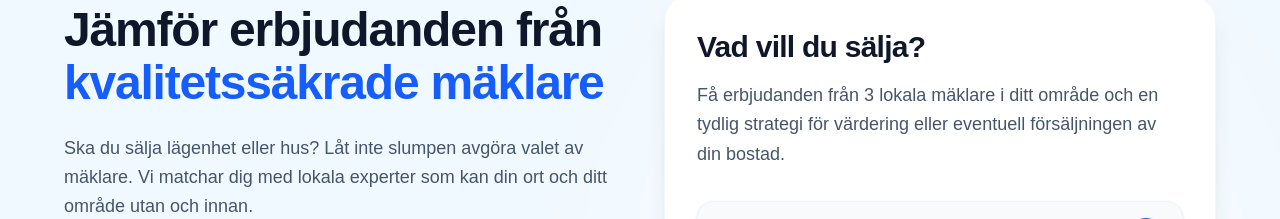
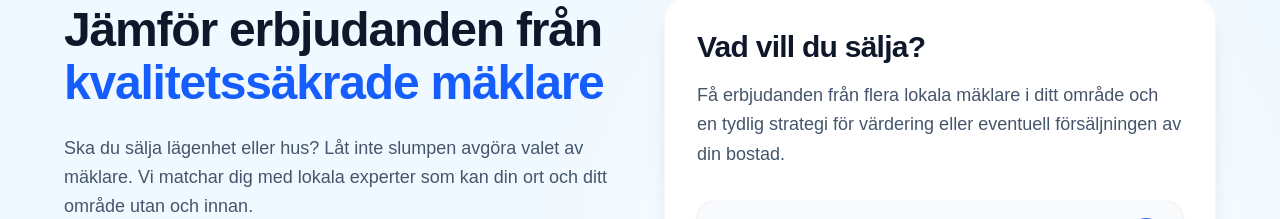
Before and after one commit to erik687/offerthem-web, a Next.js app: page / in a window 1280 px wide. Shown: the part 164-383 px from the top of the page. Built offline with nearby package versions, Linux system fonts and the light colour scheme.

Commit message:
chore: generalize broker count text

```diff
--- a/app/ansokan/page.tsx
+++ b/app/ansokan/page.tsx
@@ -331,7 +331,7 @@ function WizardLayout({ step, title, subtitle, children, onBack }: { step: numbe
                     {subtitle ? (
                         <p className="text-slate-600 max-w-lg mx-auto text-lg leading-relaxed">{subtitle}</p>
                     ) : (
-                        <p className="text-slate-500 text-lg">Jämför de 3 bästa lokala mäklarna i ditt område</p>
+                        <p className="text-slate-500 text-lg">Jämför de bästa lokala mäklarna i ditt område</p>
                     )}
                 </div>
 
--- a/components/PropertySelector.tsx
+++ b/components/PropertySelector.tsx
@@ -30,7 +30,7 @@ export const PropertySelector = () => {
                 Vad vill du sälja?
             </h2>
             <p className="text-slate-600 mb-8 text-lg leading-relaxed">
-                Få erbjudanden från 3 lokala mäklare i ditt område och en tydlig strategi för värdering eller eventuell försäljningen av din bostad.
+                Få erbjudanden från flera lokala mäklare i ditt område och en tydlig strategi för värdering eller eventuell försäljningen av din bostad.
             </p>
 
             <div className="space-y-3">
```
